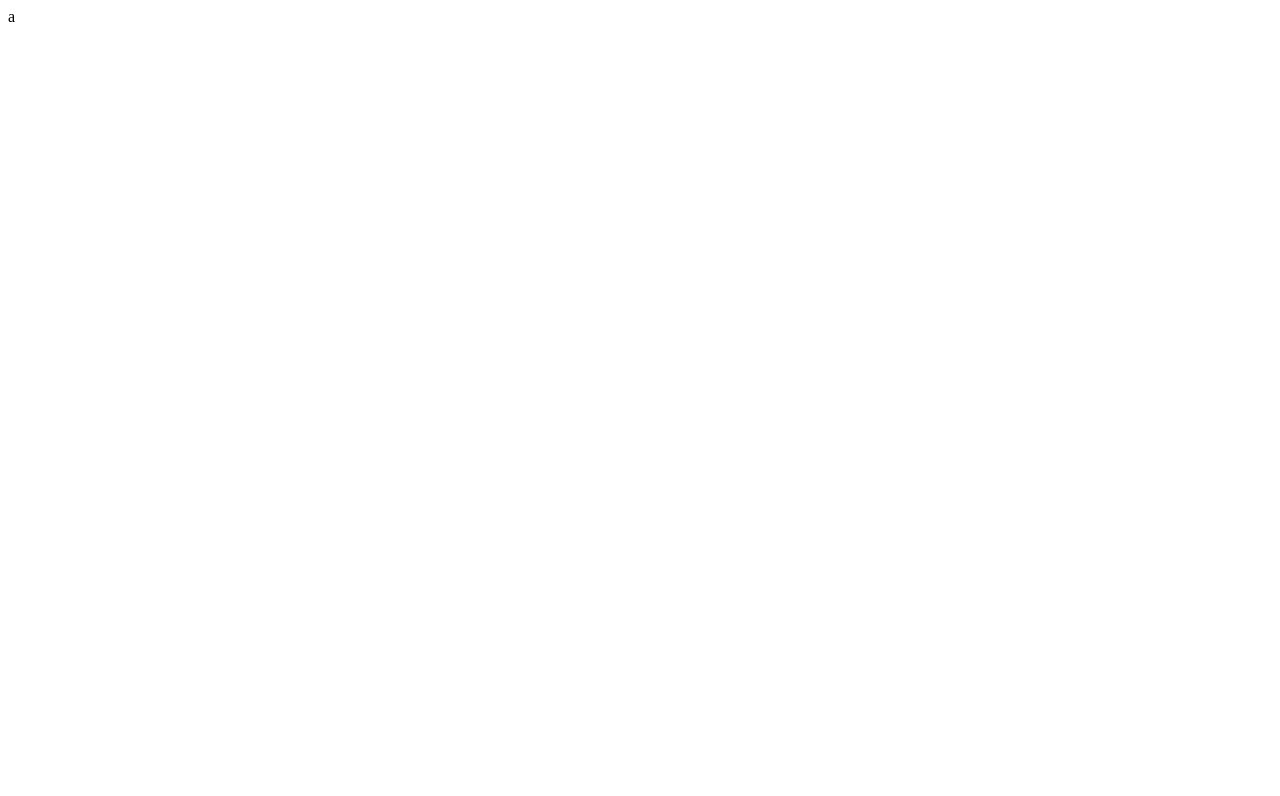
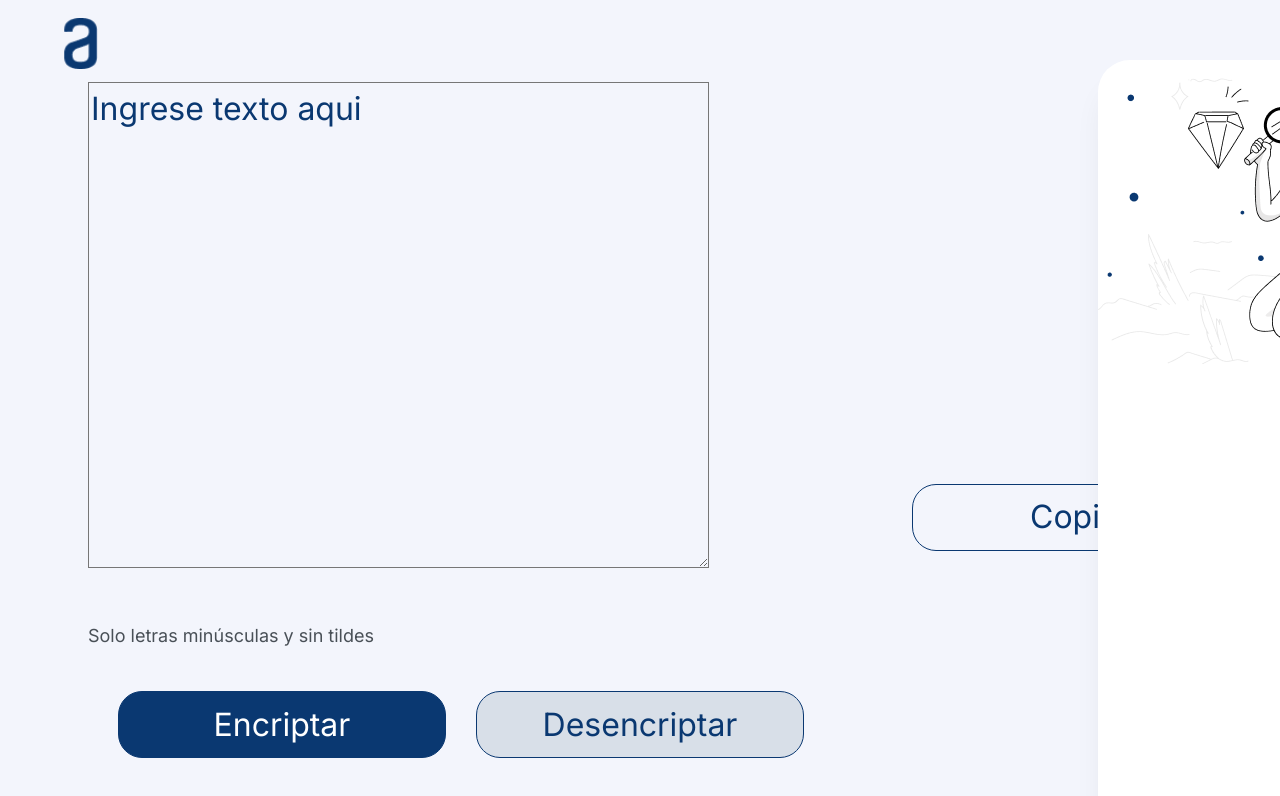
Before and after one commit to RodrWll/TextEncrypter, a plain HTML site: page index.html in a window 1280 px wide. Drawn offline with Linux system fonts and the light colour scheme.

Commit message:
Elementos de la página

```diff
--- a/index.html
+++ b/index.html
@@ -1 +1,39 @@
-a
+<!DOCTYPE html>
+<html lang="es">
+<head>
+    <meta charset="UTF-8">
+    <meta http-equiv="X-UA-Compatible" content="IE=edge">
+    <meta name="viewport" content="width=device-width, initial-scale=1.0">
+    <link rel="stylesheet" href="style.css">
+    <link rel="preconnect" href="https://fonts.googleapis.com">
+    <link rel="preconnect" href="https://fonts.gstatic.com" crossorigin>
+    <link href="https://fonts.googleapis.com/css2?family=Inter:wght@200;400&family=Montserrat:wght@300&display=swap" rel="stylesheet">
+    <title>Encriptador</title>
+</head>
+<body>
+    <header>
+        <img src="Logo.png" alt="Logo de Alura" class="logo">
+    </header>
+    <main>
+        <section>
+            <textarea class="text-area" cols="30" rows="10" placeholder="Ingrese texto aqui"></textarea>
+            <div>
+                <h6 class="informacion">Solo letras minúsculas y sin tildes</h6>
+            </div>
+            <div class="botones">
+                <button class="btn-encriptar">Encriptar</button>
+                <button class="btn-desencriptar">Desencriptar</button>
+            </div>
+        </section>
+
+        <section>
+            <textarea class="mensaje" cols="20" rows="10"></textarea>
+            <div>
+                <button class="copiar">
+                    Copiar
+                </button>
+            </div>
+        </section>
+    </main>
+</body>
+</html>
--- /dev/null
+++ b/style.css
@@ -0,0 +1,85 @@
+*{
+    background: #F3F5FC;
+    font-family: 'Inter';
+    font-weight: 400;
+    font-size: 32px;
+    line-height: 150%;
+}
+.logo{
+    padding-top: 10px;
+    padding-left: 10px;
+    width: 10%;
+}
+
+main{
+    display: flex;
+    margin-bottom: 50px;
+    margin-left: 80px;
+}
+::placeholder{
+    color: #0A3871;
+}
+.text-area:focus{
+    outline: none;
+}
+.mensaje{
+    background: white;
+    background-image: url(Muñeco.png);
+    background-repeat: no-repeat;
+    border: none;
+    border-radius: 32px;
+    color: #0A3871;
+
+    width: 300px;
+    height: 944px;
+    left: 1000px;
+    top: 40px;
+    /* shadow */
+    box-shadow: 0px 24px 32px -8px rgba(0, 0, 0, 0.08);
+    margin-left: 98px;
+    margin-top: 20px;
+    padding-left: 20px;
+    position: fixed;
+}
+.mensaje:focus{
+    outline: none;
+}
+.botones{
+    display: flex;
+    margin-top: 18px;
+    flex-direction: row;
+}
+.btn-encriptar{
+    background-color: #0A3871;
+    border: 1px solid #0A3871;
+    border-radius: 24px;
+    color: white;
+    cursor: pointer;
+    margin-left: 30px;
+    width: 328px;
+    height: 67px;
+}
+.btn-desencriptar{
+    border: 1px solid #0A3871;
+    border-radius: 24px;
+    color: #0A3871;
+    cursor: pointer;
+    height: 67px;
+    margin-left: 30px;
+    width: 328px;
+    background: #D8DFE8;
+}
+.copiar{
+    border: 1px solid #0A3871;
+    border-radius: 24px;
+    color: #0A3871;
+    cursor: pointer;
+    height: 67px;
+    margin-left: 108px;
+    width: 336px;
+    margin-top: 402px;
+}
+.informacion{
+    color: #495057;
+    font-size: 18px;
+}
```
Also changed, not shown: Logo.png (added), Logo@2x.png (added), Muñeco.png (added).
